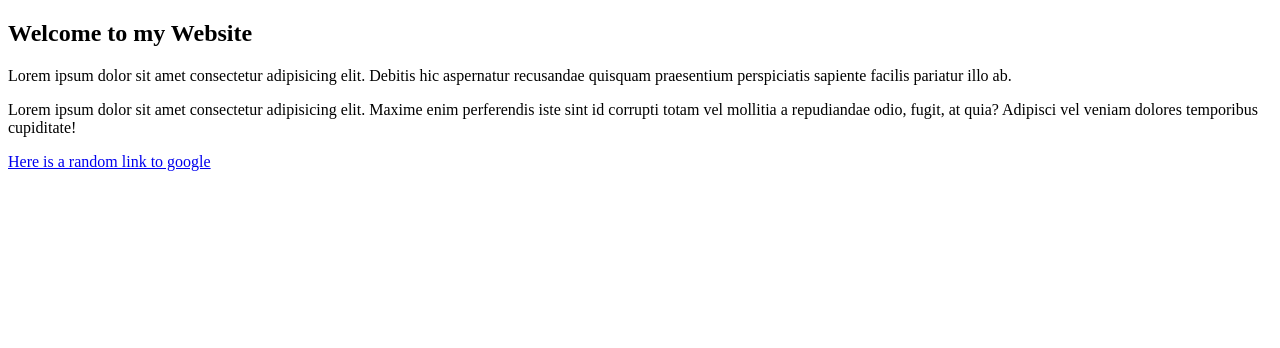
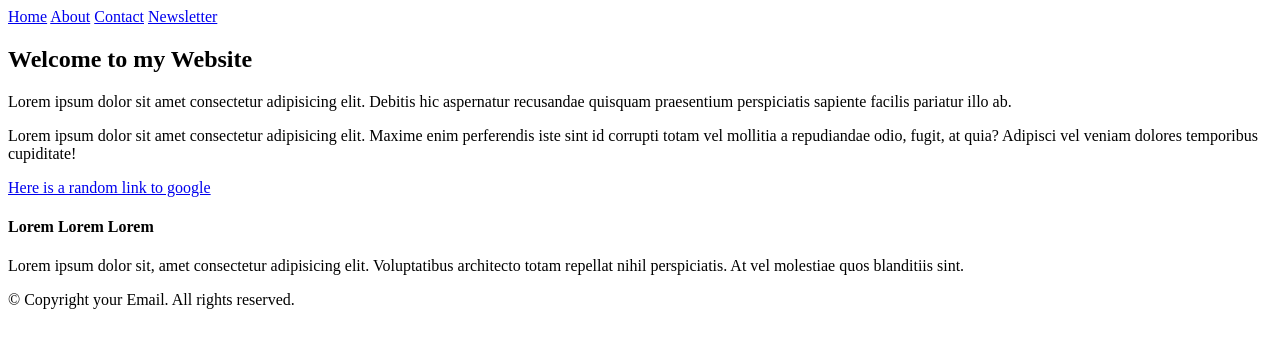
Before and after one commit to NathanRomond/CSCI101, a plain HTML site: page lesson4.html in a window 1280 px wide. Drawn offline with Linux system fonts and the light colour scheme.

Commit message:
More changes

```diff
--- a/lesson4.html
+++ b/lesson4.html
@@ -9,6 +9,10 @@
 <body>
     <header>
         <nav>
+            <a href="#">Home</a>
+            <a href="#">About</a>
+            <a href="#">Contact</a>
+            <a href="#">Newsletter</a>
 
         </nav><!-- Nav-->
     </header><!-- Header -->
@@ -23,9 +27,16 @@
             </p>
             <span><a href="https://google.com">Here is a random link to google</a></span>
         </div><!-- Div -->
+
+    </main><!-- Main -->
+    <section>
         <div>
-
+            <h4>Lorem Lorem Lorem</h4>
+            <p>Lorem ipsum dolor sit, amet consectetur adipisicing elit. Voluptatibus architecto totam repellat nihil perspiciatis. At vel molestiae quos blanditiis sint.</p>
         </div><!-- Div -->
-    </main>
+    </section><!-- Section-->
+    <footer>
+        &copy; Copyright your Email. All rights reserved.
+    </footer>
 </body>
 </html>
```
